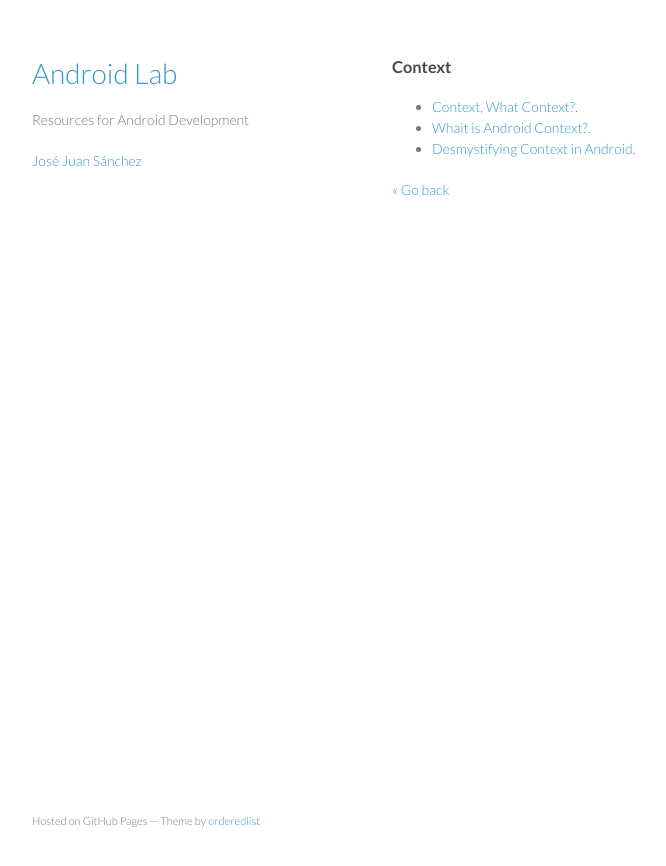
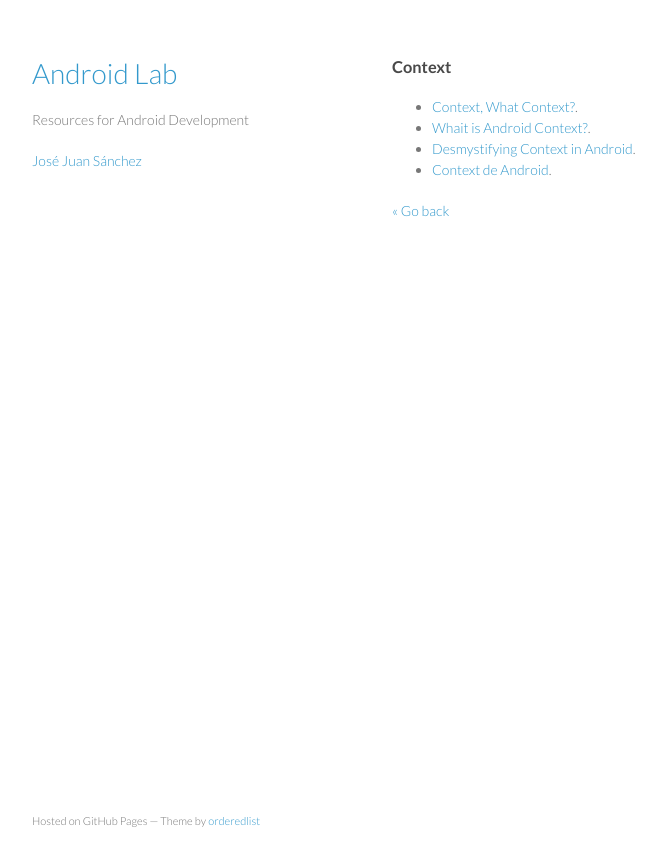
Before and after one commit to josejuansanchez/josejuansanchez.github.io, a Jekyll site: the page built from androidlab/context.md, in a window 1280 px wide. Shown: the top 866 px of the page, without its empty margins (178-844 px from the left). Built offline with Jekyll 4.4.1, drawn with Linux system fonts in a browser that asks for light colours.

Commit message:
Changes in Android Lab

```diff
--- a/androidlab/context.md
+++ b/androidlab/context.md
@@ -8,5 +8,6 @@ title: Android Lab
   * [Context, What Context?](http://www.doubleencore.com/2013/06/context/).
   * [Whait is Android Context?](http://blog.eilfa.com/what-is-android-context/).
   * [Desmystifying Context in Android](http://www.levinotik.com/2011/10/12/demystifying-context-in-android/).
+  * [Context de Android](http://jarroba.com/context-de-android/).
 
 [&laquo; Go back](./)
```
